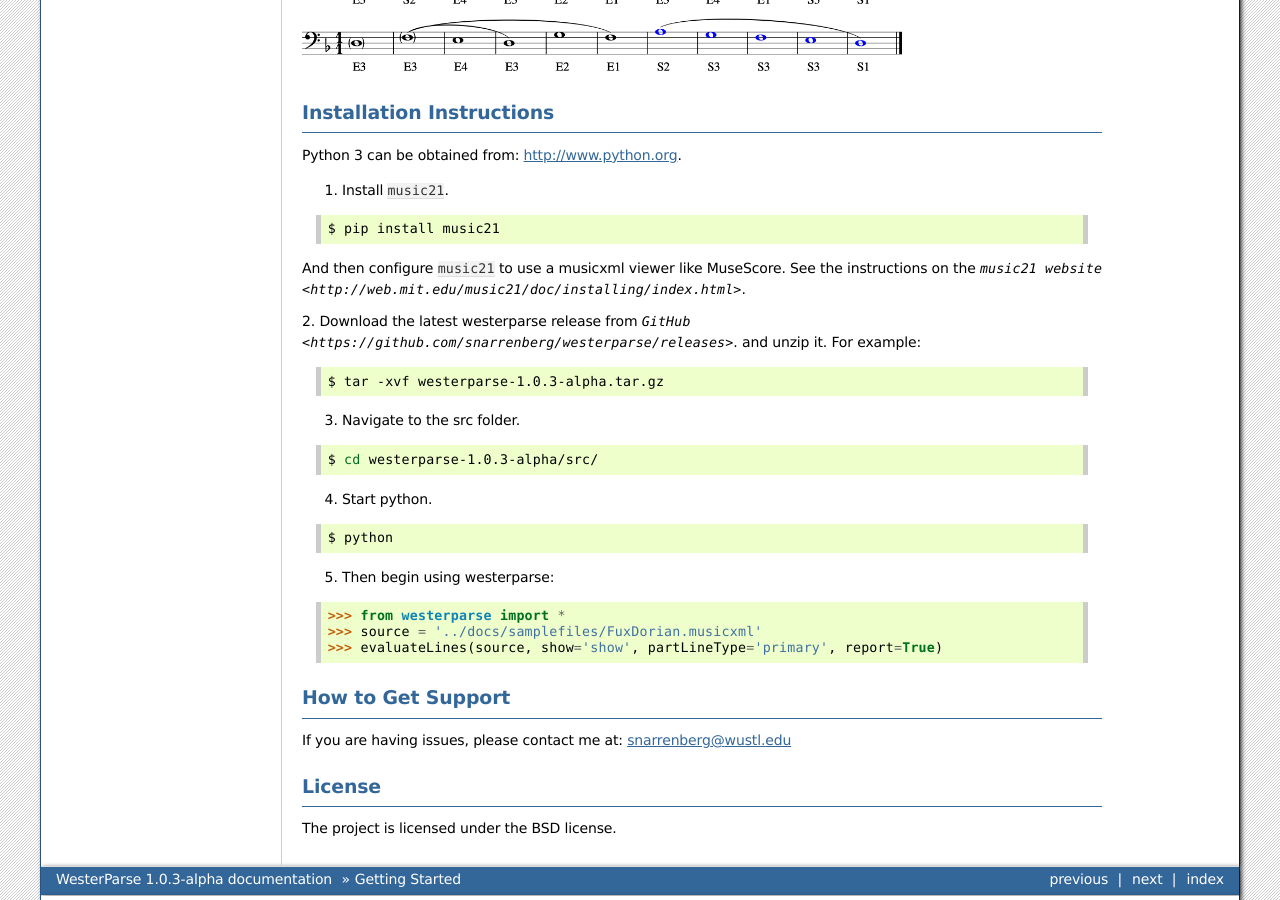
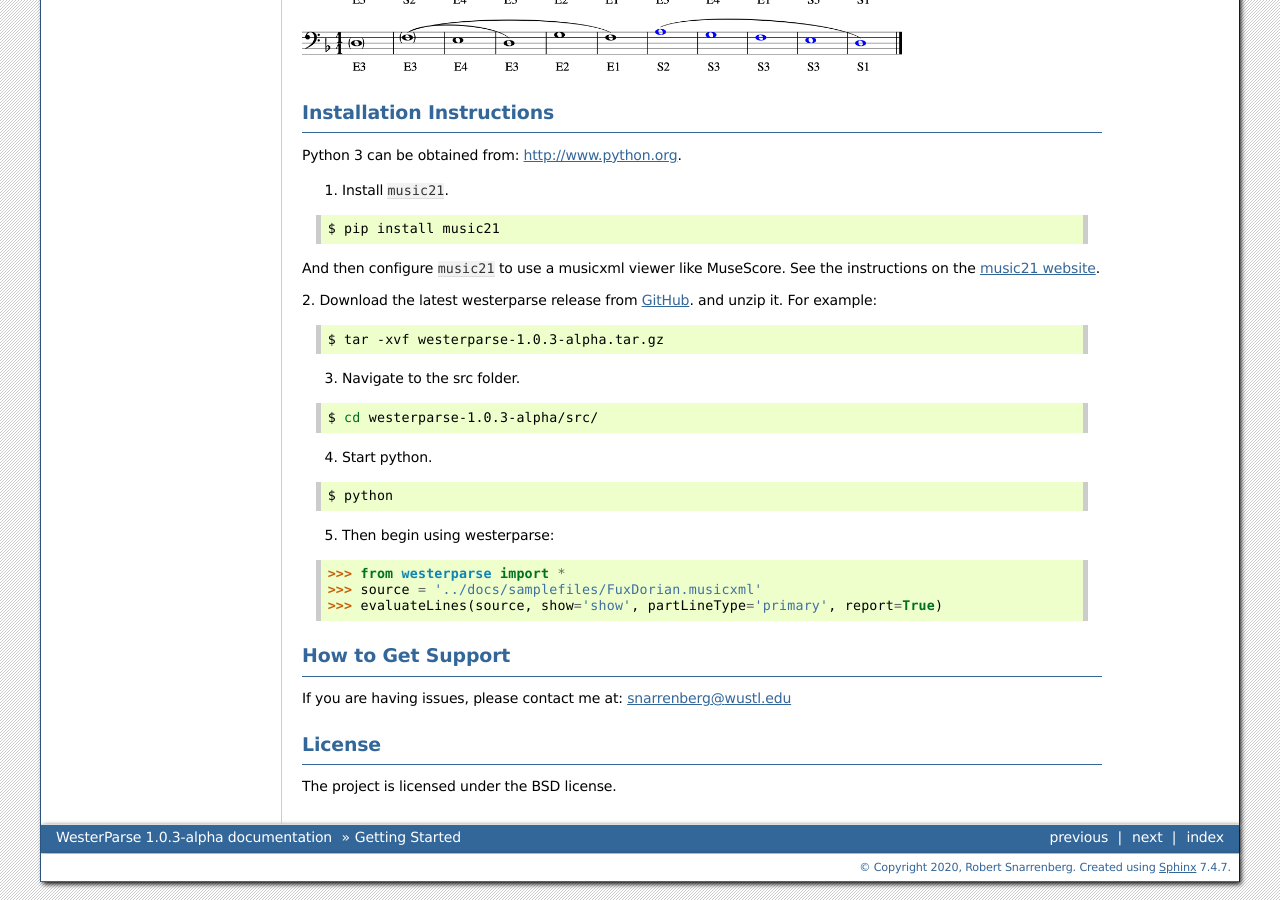
Before and after one commit to snarrenberg/westerparse, a Sphinx documentation site: the page built from docs/start.rst, in a window 1280 px wide and 900 px high, scrolled down 1330 px. Built offline with Sphinx 7.4.7, drawn with Linux system fonts in a browser that asks for light colours.

Commit message:
update install instructions

```diff
--- a/docs/start.rst
+++ b/docs/start.rst
@@ -98,9 +98,9 @@ Python 3 can be obtained from: http://www.python.org.
    $ pip install music21
 
 And then configure ``music21`` to use a musicxml viewer like MuseScore.
-See the instructions on the `music21 website <http://web.mit.edu/music21/doc/installing/index.html>`.
+See the instructions on the `music21 website <http://web.mit.edu/music21/doc/installing/index.html>`_.
 
-2. Download the latest westerparse release from `GitHub <https://github.com/snarrenberg/westerparse/releases>`.
+2. Download the latest westerparse release from `GitHub <https://github.com/snarrenberg/westerparse/releases>`_.
 and unzip it. For example:
 
 .. code-block:: shell
```
